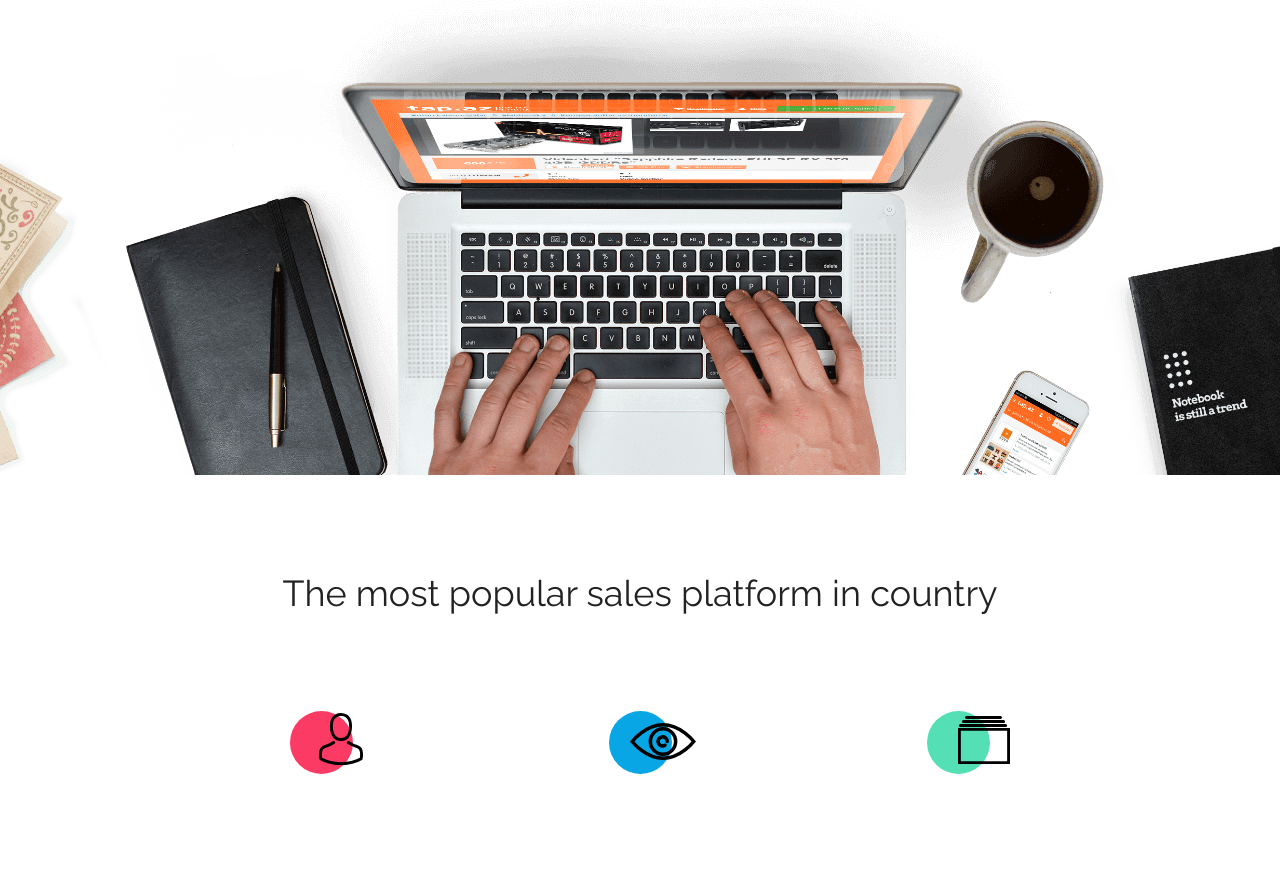
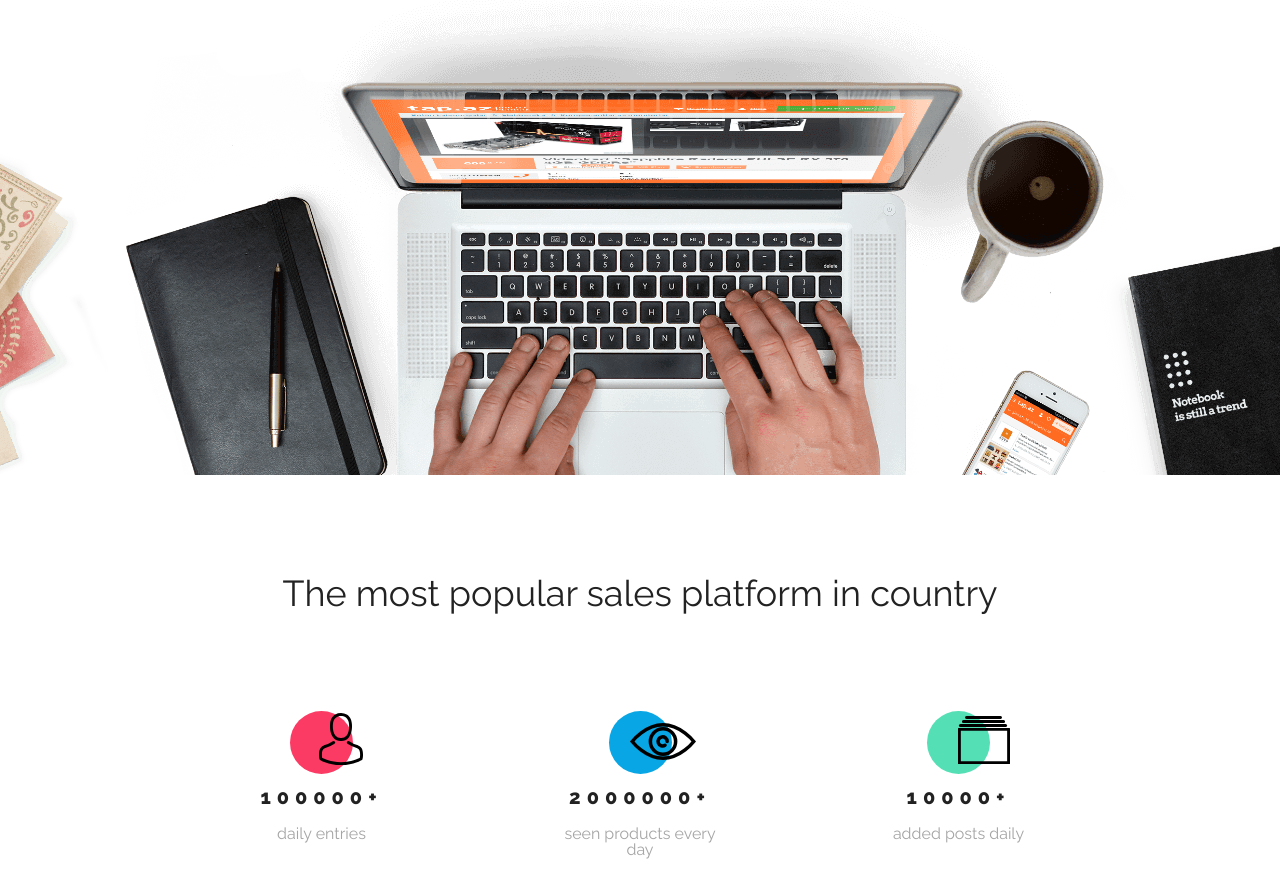
Before and after one commit to pprusz/Best_Shop, a plain HTML site: page index.html in a window 1280 px wide. Shown: the part 442-1338 px from the top of the page. Drawn offline with nearby package versions, Linux system fonts and the light colour scheme.

Commit message:
statistics done

```diff
--- a/css/style.css
+++ b/css/style.css
@@ -131,6 +131,7 @@ header{
     display: flex;
     flex-direction: column;
     align-items: center;
+    text-align: center;
 }
 .crc{
     width: 63px;
@@ -162,3 +163,15 @@ header{
     right: -20px;
     top: 5px
 }
+.stats_article h2{
+    font-family: var(--raleway-font);
+    font-size: 20px;
+    font-weight: 800;
+    margin: 13px 0 19px 0;
+    letter-spacing: 6px;
+}
+.stats_article span{
+    font-family: var(--raleway-font);
+    color: var(--gray-color);
+    font-size: 16px;
+}
--- a/index.html
+++ b/index.html
@@ -41,12 +41,18 @@
             <div class="statistics">
                 <div class="stats_article">
                     <div class="crc crc_red"><img src="assets/Person.svg" alt="person"></div>
+                    <h2>100000+</h2>
+                    <span>daily entries</span>
                 </div>
                 <div class="stats_article">
                     <div class="crc crc_blue"><img src="assets/Eye.svg" alt="eye"></div>
+                    <h2>2000000+</h2>
+                    <span>seen products every day</span>
                 </div>
                 <div class="stats_article">
                     <div class="crc crc_green"><img src="assets/Catalog.svg" alt="catalog"></div>
+                    <h2>10000+</h2>
+                    <span>added posts daily</span>
                 </div>
             </div>
         </div>
```
